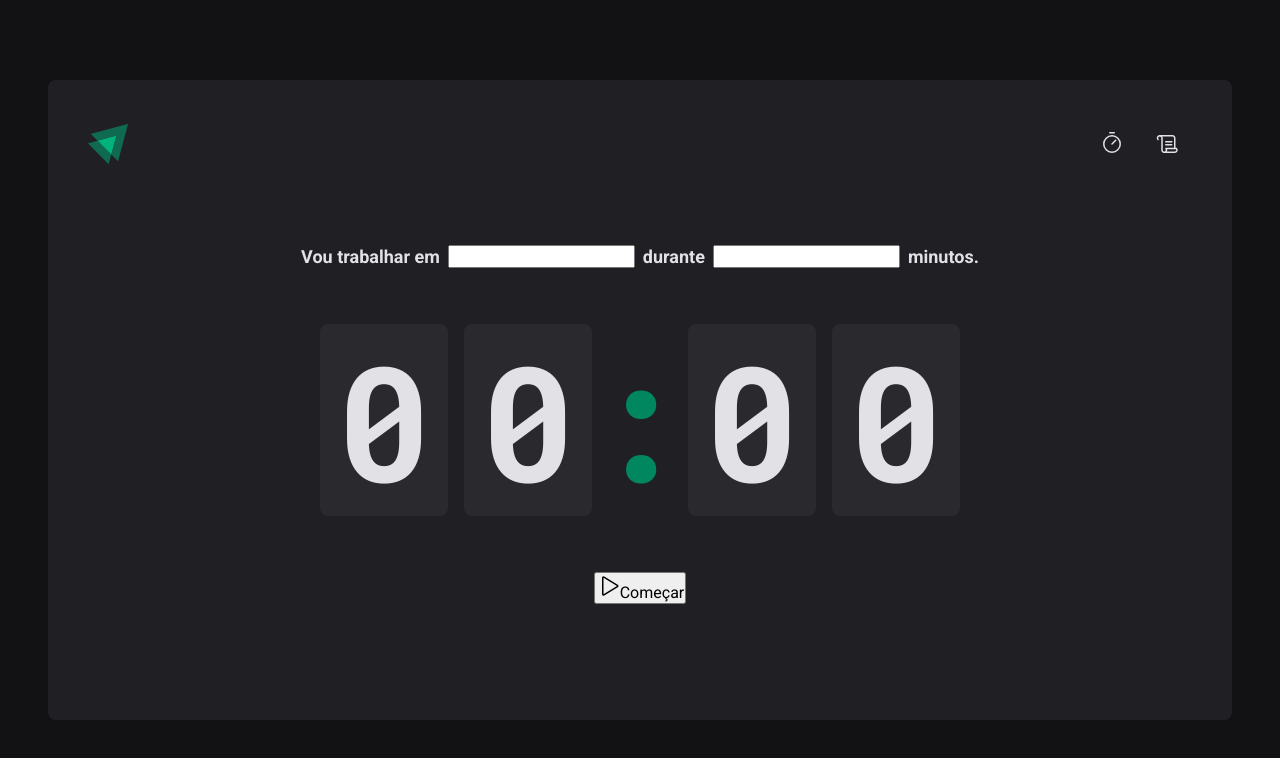
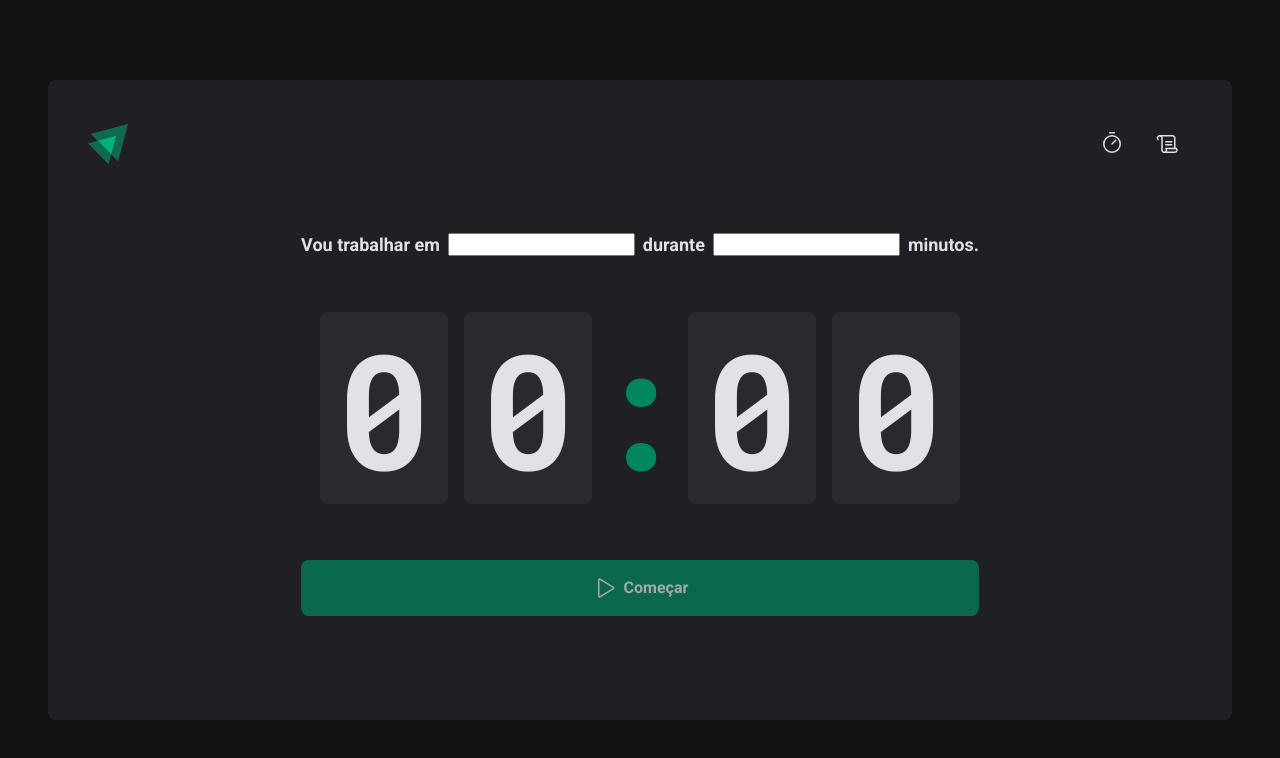
Before and after one commit to DevJpFarias/02-ignite-timer, a React (Vite) app: page / in a window 1280 px wide. Shown: the top 758 px of the page. Built offline with nearby package versions, Linux system fonts and the light colour scheme.

Commit message:
style: criada estilização para botão desabilitado

```diff
--- a/src/pages/Home/index.tsx
+++ b/src/pages/Home/index.tsx
@@ -4,6 +4,7 @@
   FormContainer,
   HomeContainer,
   Separator,
+  StartCountdownButton,
 } from './styles'
 
 export function Home() {
@@ -28,10 +29,10 @@
           <span>0</span>
         </CountdownContainer>
 
-        <button type="submit">
+        <StartCountdownButton disabled type="submit">
           <Play size={24} />
           Começar
-        </button>
+        </StartCountdownButton>
       </form>
     </HomeContainer>
   )
--- a/src/pages/Home/styles.ts
+++ b/src/pages/Home/styles.ts
@@ -51,3 +51,31 @@
   display: flex;
   justify-content: center;
 `
+
+export const StartCountdownButton = styled.button`
+  width: 100%;
+  padding: 1rem;
+  border: 0;
+  border-radius: 8px;
+
+  display: flex;
+  align-items: center;
+  justify-content: center;
+
+  gap: 0.5rem;
+  font-weight: bold;
+
+  cursor: pointer;
+
+  background: ${(props) => props.theme['green-500']};
+  color: ${(props) => props.theme['gray-100']};
+
+  &:disabled {
+    opacity: 0.7;
+    cursor: not-allowed;
+  }
+
+  &:not(:disabled):hover {
+    background: ${(props) => props.theme['green-700']};
+  }
+`
```
